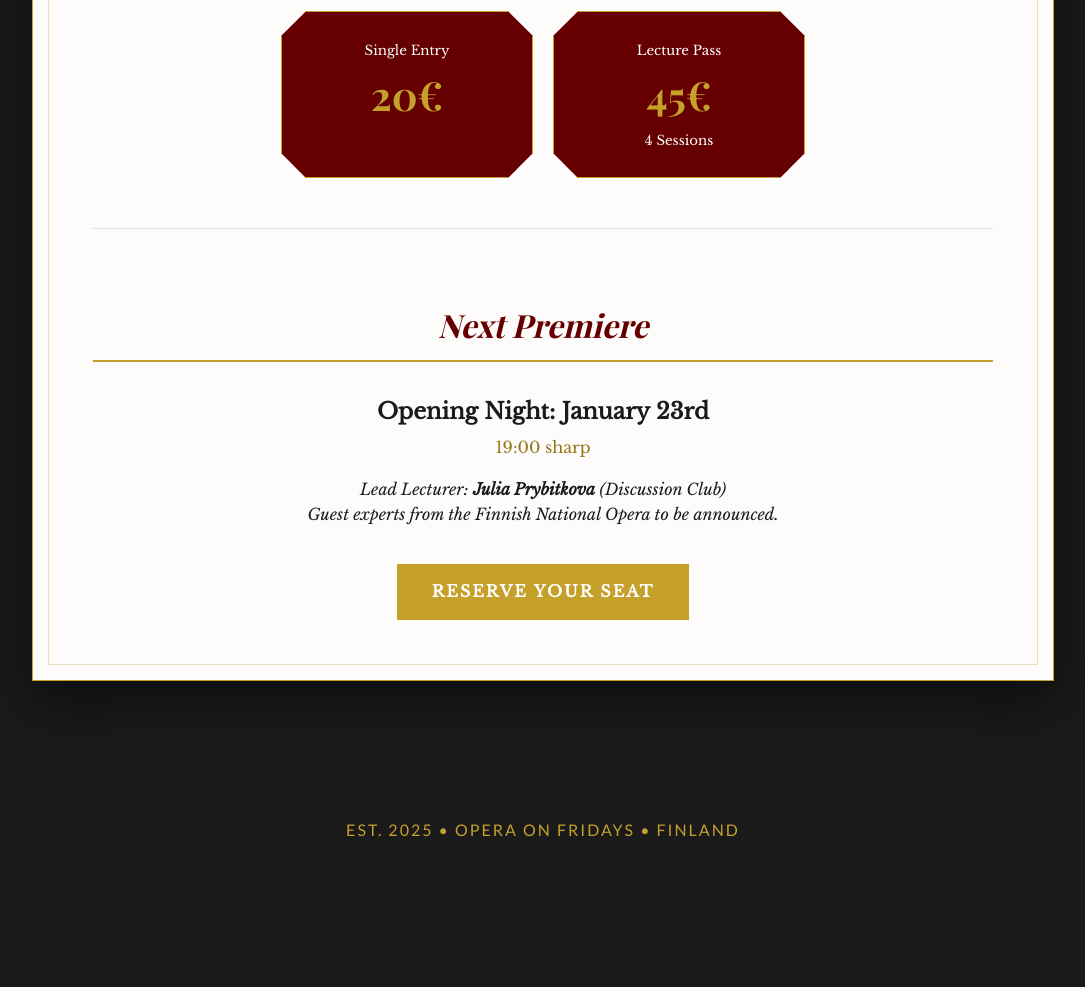
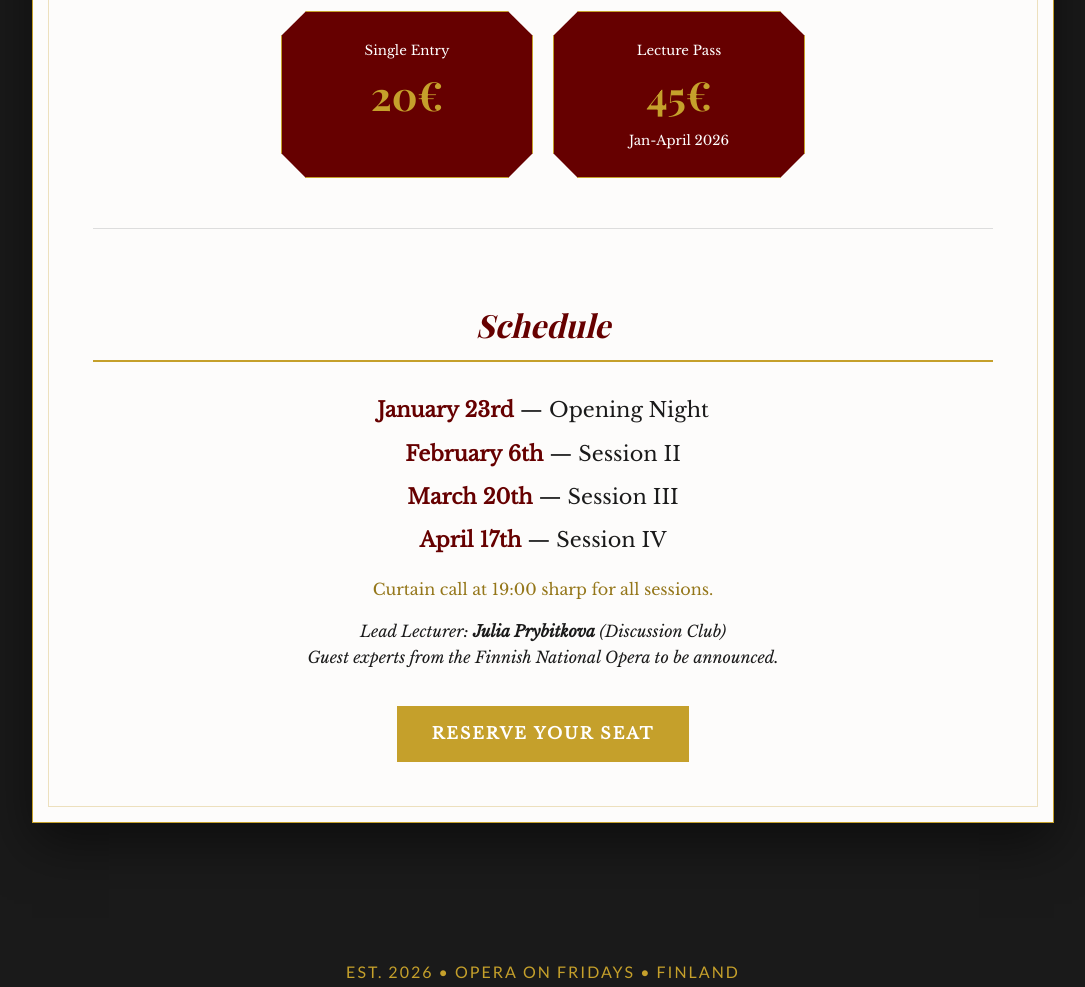
Before and after one commit to AurinkoLab/operatalks, a plain HTML site: page index.html in a window 1280 px wide. Shown: the part 1140-2127 px from the top of the page, without its empty margins (97-1182 px from the left). Before the commit the page ends 2058 px from the top, so only its background shows below. Drawn offline with nearby package versions, Linux system fonts and the light colour scheme; a web font is replaced by a local one.

```diff
--- a/index.html
+++ b/index.html
@@ -165,6 +165,22 @@
             transform: translateY(-2px);
         }
 
+        /* Schedule List Styling */
+        .schedule-list {
+            list-style: none;
+            padding: 0;
+            font-size: 1.3rem;
+            margin: 20px 0;
+        }
+
+        .schedule-list li {
+            margin-bottom: 10px;
+        }
+
+        .schedule-list strong {
+            color: var(--primary-red);
+        }
+
         footer {
             text-align: center;
             padding: 60px 20px;
@@ -229,23 +245,30 @@
         <div class="fee-card" onclick="window.location.href='https://buy.stripe.com/9B6bJ1fCTgBPatx4R6d7q0g'" style="cursor: pointer;">
             <small>Lecture Pass</small>
                 <span class="fee-price">45€</span>
-            <small>4 Sessions</small>
+            <small>Jan-April 2026</small>
         </div>
     </div>
 
     <div style="margin-top: 50px; text-align: center; border-top: 1px solid #ddd; padding-top: 30px;">
-        <h3 class="section-title">Next Premiere</h3>
-        <p style="font-size: 1.4rem; margin-bottom: 5px;"><strong>Opening Night: January 23rd</strong></p>
-        <p style="margin-top: 0; color: var(--dark-gold);">19:00 sharp</p>
+        <h3 class="section-title">Schedule</h3>
+
+        <ul class="schedule-list">
+            <li><strong>January 23rd</strong> &mdash; Opening Night</li>
+            <li><strong>February 6th</strong> &mdash; Session II</li>
+            <li><strong>March 20th</strong> &mdash; Session III</li>
+            <li><strong>April 17th</strong> &mdash; Session IV</li>
+        </ul>
+
+        <p style="margin-top: 0; color: var(--dark-gold);">Curtain call at 19:00 sharp for all sessions.</p>
         <p><em>Lead Lecturer: <strong>Julia Prybitkova</strong> (Discussion Club)<br>
         Guest experts from the Finnish National Opera to be announced.</em></p>
 
         <a href="https://book.stripe.com/dRm14nbmDclz7hl1EUd7q0f" class="btn">Reserve Your Seat</a>
     </div>
-</div>
+    </div>
 
 <footer>
-    <p>EST. 2025 &bull; OPERA ON FRIDAYS &bull; FINLAND</p>
+    <p>EST. 2026 &bull; OPERA ON FRIDAYS &bull; FINLAND</p>
 </footer>
 
 </body>
```
